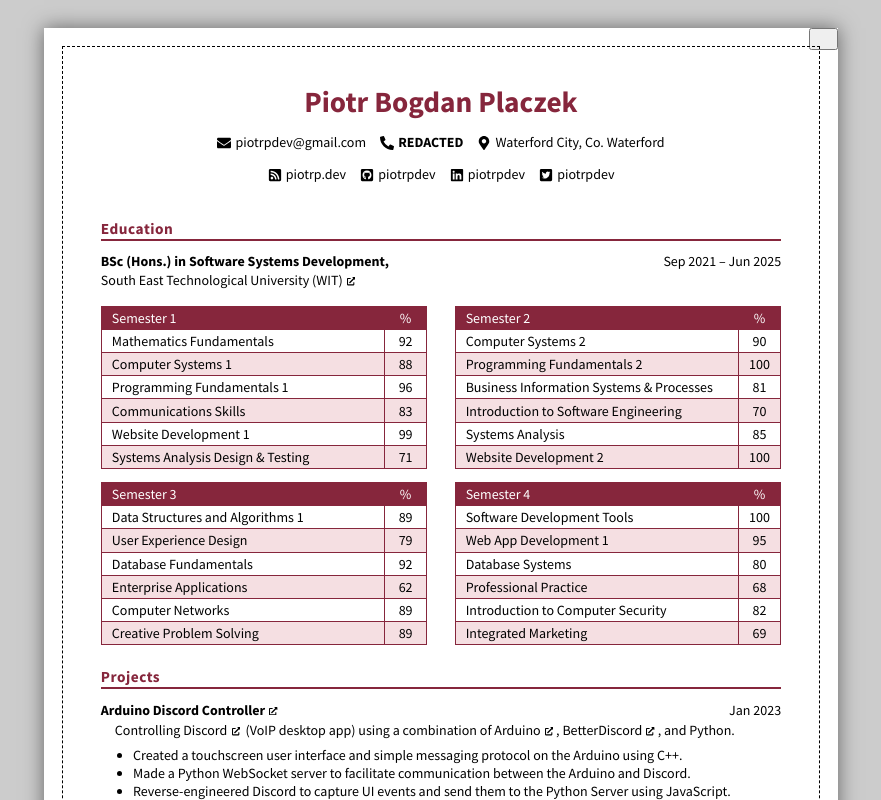
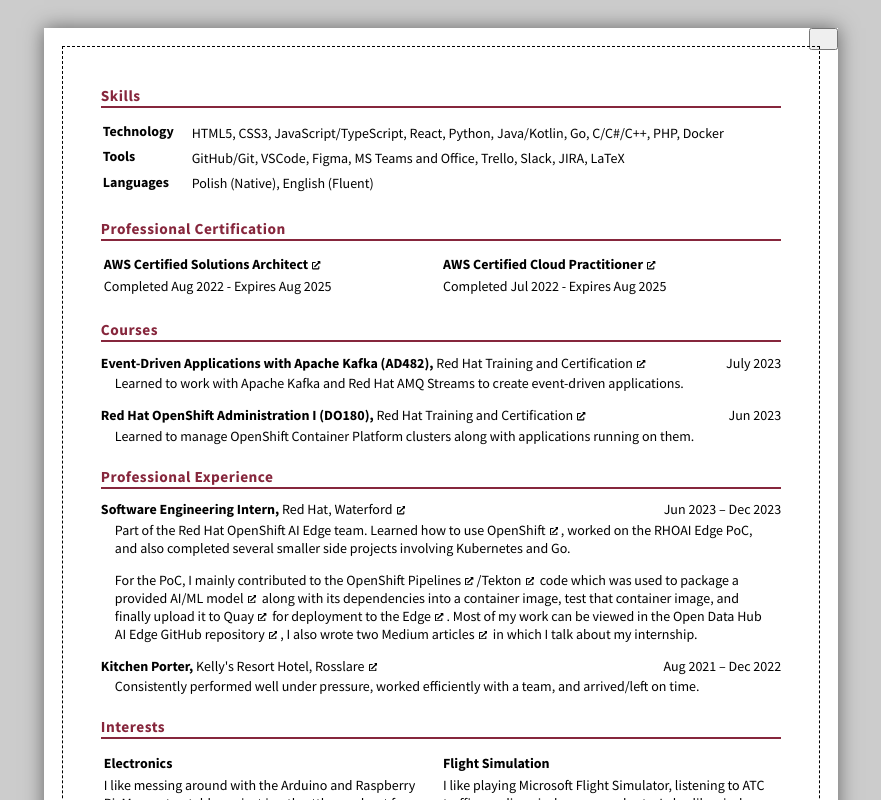
Before and after one commit to piotrpdev/resume, a React (Vite) app: page / in a window 1280 px wide. Shown: the top 800 px of the page, without its empty margins (199-1080 px from the left). Built offline with nearby package versions, Linux system fonts and the light colour scheme; some icons are missing.

Commit message:
feat: updated projects, certs, courses, work

```diff
--- a/src/App.jsx
+++ b/src/App.jsx
@@ -22,12 +22,18 @@
 import Results from "./components/Results";
 
 function App() {
-  const [flipPage, setFlipPage] = React.useState(true);
+  const [flipPage, setFlipPage] = React.useState(false);
 
   return (
     <>
       <aside>
-        <button type="button" onClick={() => setFlipPage(prev => !prev)} aria-label="Flip Page"><FaRotate /></button>
+        <button
+          type="button"
+          onClick={() => setFlipPage((prev) => !prev)}
+          aria-label="Flip Page"
+        >
+          <FaRotate />
+        </button>
       </aside>
       {flipPage ? (
         <>
@@ -43,6 +49,7 @@
                 <ContactIconWrapper
                   href="tel:***REMOVED***"
                   icon={<FaPhoneAlt />}
+                  // @ts-ignore
                   text={import.meta.env.VITE_PHONE_NUMBER || <b>REDACTED</b>}
                 />
                 <ContactIconWrapper
@@ -91,7 +98,6 @@
           </section>
 
           <section>
-            {/* TODO: Update these */}
             <SectionHeading>Projects</SectionHeading>
 
             <Heading
@@ -105,15 +111,35 @@
             </Heading>
             <div className="indentedContent project">
               <p>
-                Controlling <ExtLinkText text="Discord" href="https://discord.com/safety/360044149331-what-is-discord" /> (VoIP desktop app) using a combination of <ExtLinkText text="Arduino" href="https://learn.sparkfun.com/tutorials/what-is-an-arduino/all" />, <ExtLinkText text="BetterDiscord" href="https://betterdiscord.app/" />, and Python.
+                Controlling{" "}
+                <ExtLinkText
+                  text="Discord"
+                  href="https://discord.com/safety/360044149331-what-is-discord"
+                />{" "}
+                (VoIP desktop app) using a combination of{" "}
+                <ExtLinkText
+                  text="Arduino"
+                  href="https://learn.sparkfun.com/tutorials/what-is-an-arduino/all"
+                />
+                ,{" "}
+                <ExtLinkText
+                  text="BetterDiscord"
+                  href="https://betterdiscord.app/"
+                />
+                , and Python.
               </p>
               <ul>
                 <li>
-                  Created a touchscreen user interface and simple messaging protocol on the Arduino using C++.
+                  Created a touchscreen user interface and simple messaging
+                  protocol on the Arduino using C++.
                 </li>
-                <li>Made a Python WebSocket server to facilitate communication between the Arduino and Discord.</li>
                 <li>
-                  Reverse-engineered Discord to capture UI events and send them to the Python Server using JavaScript.
+                  Made a Python WebSocket server to facilitate communication
+                  between the Arduino and Discord.
+                </li>
+                <li>
+                  Reverse-engineered Discord to capture UI events and send them
+                  to the Python Server using JavaScript.
                 </li>
               </ul>
             </div>
@@ -152,8 +178,8 @@
                   including Webhooks and uploading files.
                 </li>
                 <li>
-                  Used YAML and understanding of Linux to create effective scripts
-                  for Virtual Machines.
+                  Used YAML and understanding of Linux to create effective
+                  scripts for Virtual Machines.
                 </li>
               </ul>
             </div>
@@ -203,15 +229,16 @@
               <ul>
                 <li>
                   Went through the whole process of coming up with an idea,
-                  designing an app, prototyping, and publishing the final product.
+                  designing an app, prototyping, and publishing the final
+                  product.
                 </li>
                 <li>
                   Used Expo, React Native, TypeScript, and React Native Paper
                 </li>
                 <li>
                   Worked on the project on a regular basis, avoiding scope creep
-                  and using a Kanban board to focus on finishing the product in a
-                  timely manner.
+                  and using a Kanban board to focus on finishing the product in
+                  a timely manner.
                 </li>
               </ul>
             </div>
@@ -220,17 +247,22 @@
       ) : (
         <>
           <section>
-            {/* TODO: Update these */}
             <SectionHeading>Skills</SectionHeading>
             <div className="skills">
               <table>
                 <tr>
                   <th>Technology</th>
-                  <td>HTML5, CSS3, JavaScript, TypeScript, React, Svelte, Python, Java, PHP, Docker</td>
+                  <td>
+                    HTML5, CSS3, JavaScript/TypeScript, React, Python,{" "}
+                    Java/Kotlin, Go, C/C#/C++, PHP, Docker
+                  </td>
                 </tr>
                 <tr>
                   <th>Tools</th>
-                  <td>GitHub, VSCode, Figma, Microsoft Teams and Office, Trello, Slack, LaTeX</td>
+                  <td>
+                    GitHub/Git, VSCode, Figma, MS Teams and Office, Trello,
+                    Slack, JIRA, LaTeX
+                  </td>
                 </tr>
                 <tr>
                   <th>Languages</th>
@@ -245,8 +277,18 @@
             <div className="certs">
               <table>
                 <tr>
-                  <th><ExtLinkText text="AWS Certified Solutions Architect" href="https://www.credly.com/badges/3f71b700-5869-4486-a00e-8f954a4fabbc/linked_in_profile" /></th>
-                  <th><ExtLinkText text="AWS Certified Cloud Practitioner" href="https://www.credly.com/badges/753358be-51cd-4817-897b-ae7dab4ddc3d/linked_in_profile" /></th>
+                  <th>
+                    <ExtLinkText
+                      text="AWS Certified Solutions Architect"
+                      href="https://www.credly.com/badges/3f71b700-5869-4486-a00e-8f954a4fabbc/linked_in_profile"
+                    />
+                  </th>
+                  <th>
+                    <ExtLinkText
+                      text="AWS Certified Cloud Practitioner"
+                      href="https://www.credly.com/badges/753358be-51cd-4817-897b-ae7dab4ddc3d/linked_in_profile"
+                    />
+                  </th>
                 </tr>
                 <tr>
                   <td>Completed Aug 2022 - Expires Aug 2025</td>
@@ -257,12 +299,52 @@
           </section>
 
           <section>
-            {/* TODO: Add the OpenShift and Kafka course, maybe the Golang course? */}
             <SectionHeading>Courses</SectionHeading>
+
             <Heading
               className="heading inline"
+              href="https://www.redhat.com/en/services/training/ad482-developing-event-driven-applications-apache-kafka-and-red-hat-amq-streams"
+              aside="July 2023"
+            >
+              <HeadingTitle>
+                Event-Driven Applications with Apache Kafka (AD482),{" "}
+              </HeadingTitle>
+              <HeadingSubtitle>
+                Red Hat Training and Certification
+              </HeadingSubtitle>
+            </Heading>
+
+            <div className="indentedContent">
+              <p>
+                Learned to work with Apache Kafka and Red Hat AMQ Streams to
+                create event-driven applications.
+              </p>
+            </div>
+
+            <Heading
+              className="heading inline"
+              href="https://www.redhat.com/en/services/training/red-hat-openshift-administration-i-operating-a-production-cluster"
+              aside="Jun 2023"
+            >
+              <HeadingTitle>
+                Red Hat OpenShift Administration I (DO180),{" "}
+              </HeadingTitle>
+              <HeadingSubtitle>
+                Red Hat Training and Certification
+              </HeadingSubtitle>
+            </Heading>
+
+            <div className="indentedContent">
+              <p>
+                Learned to manage OpenShift Container Platform clusters along
+                with applications running on them.
+              </p>
+            </div>
+
+            {/* <Heading
+              className="heading inline"
               href="https://www.netacad.com/courses/os-it/ndg-linux-essentials"
-              aside="Sep 2021 &#8211; Mar 2022"
+              aside="Sep 2021"
             >
               <HeadingTitle>
                 NDG Linux Essentials,{" "}
@@ -274,36 +356,75 @@
 
             <div className="indentedContent">
               <p>
-                Learned the important parts of working with Linux including scipting, archiving/compression, etc.
+                Learned the important parts of working with Linux including scripting, archiving/compression, etc.
+              </p>
+            </div> */}
+          </section>
+
+          <section>
+            <SectionHeading>Professional Experience</SectionHeading>
+
+            <Heading
+              className="heading inline"
+              href="https://www.redhat.com/en"
+              aside="Jun 2023 &#8211; Dec 2023"
+            >
+              <HeadingTitle>Software Engineering Intern, </HeadingTitle>
+              <HeadingSubtitle>Red Hat, Waterford</HeadingSubtitle>
+            </Heading>
+
+            <div className="indentedContent">
+              <p>
+                Part of the Red Hat OpenShift AI Edge team. Learned how to use{" "}
+                <ExtLinkText
+                  text="OpenShift"
+                  href="https://www.redhat.com/en/technologies/cloud-computing/openshift"
+                />
+                , worked on the RHOAI Edge PoC, and also completed several
+                smaller side projects involving Kubernetes and Go.
+              </p>
+              <p>
+                For the PoC, I mainly contributed to the{" "}
+                <ExtLinkText
+                  text="OpenShift Pipelines"
+                  href="https://docs.openshift.com/pipelines/1.13/about/understanding-openshift-pipelines.html"
+                />
+                /<ExtLinkText text="Tekton" href="https://tekton.dev/" /> code
+                which was used to package a provided{" "}
+                <ExtLinkText
+                  text="AI/ML model"
+                  href="https://www.redhat.com/en/blog/what-aiml-and-why-does-it-matter-your-business"
+                />{" "}
+                along with its dependencies into a container image, test that
+                container image, and finally upload it to{" "}
+                <ExtLinkText text="Quay" href="https://quay.io/" /> for
+                deployment to the{" "}
+                <ExtLinkText
+                  text="Edge"
+                  href="https://www.redhat.com/en/products/edge"
+                />
+                . Most of my work can be viewed in the <ExtLinkText text="Open Data Hub AI Edge GitHub repository" href="https://github.com/opendatahub-io/ai-edge" />, I also wrote <ExtLinkText text="two Medium articles" href="https://medium.com/piotr-p%C5%82aczeks-red-hat-internship-experience/new-journey-at-red-hat-c964da99b3c7" /> in which I talk about my internship.
+              </p>
+            </div>
+
+            <Heading
+              className="heading inline"
+              href="https://www.kellys.ie/"
+              aside="Aug 2021 &#8211; Dec 2022"
+            >
+              <HeadingTitle>Kitchen Porter, </HeadingTitle>
+              <HeadingSubtitle>Kelly&apos;s Resort Hotel, Rosslare</HeadingSubtitle>
+            </Heading>
+
+            <div className="indentedContent">
+              <p>
+                Consistently performed well under pressure, worked efficiently
+                with a team, and arrived/left on time.
               </p>
             </div>
           </section>
 
-          <section>
-            {/* TODO: Update this and add Red Hat, maybe remove kelly's for space? Description length? Add logo */}
-            <SectionHeading>Professional Experience</SectionHeading>
-            <Heading
-              className="heading inline"
-              href="https://www.kellys.ie/"
-              aside="Aug 2021 &#8211; Present"
-            >
-              <HeadingTitle>
-                Wash-up Personnel,{" "}
-              </HeadingTitle>
-              <HeadingSubtitle>
-                Kelly's Resort Hotel, Rosslare
-              </HeadingSubtitle>
-            </Heading>
-
-            <div className="indentedContent">
-              <p>
-                Consistently able to perform under pressure, work efficiently with a team, and arrive/leave on time.
-              </p>
-            </div>
-          </section>
-
-          <section>
-            {/* TODO: Remove this for space? */}
+          {/* <section>
             <SectionHeading>Volunteering Experience</SectionHeading>
             <Heading
               className="heading inline"
@@ -323,7 +444,7 @@
 helping with the cleaning of my town and landscaping.
               </p>
             </div>
-          </section>
+          </section> */}
 
           <section>
             {/* TODO: Condense/Remove two for space? */}
@@ -335,16 +456,29 @@
                   <th>Flight Simulation</th>
                 </tr>
                 <tr>
-                  <td>I like messing around with the Arduino and Raspberry Pi. My most notable project is a throttle quadrant for flight sims.</td>
-                  <td>I like playing Microsoft Flight Simulator, listening to ATC traffic, reading airplane manuals etc. I also like airplane related documentaries.</td>
+                  <td>
+                    I like messing around with the Arduino and Raspberry Pi. My
+                    most notable project is a throttle quadrant for flight sims.
+                  </td>
+                  <td>
+                    I like playing Microsoft Flight Simulator, listening to ATC
+                    traffic, reading airplane manuals etc. I also like airplane
+                    related documentaries.
+                  </td>
                 </tr>
                 <tr>
                   <th>Gaming</th>
                   <th>Music</th>
                 </tr>
                 <tr>
-                  <td>I like playing milsims such as Arma 3 along with some casual games such as Rocket League and Pokemon.</td>
-                  <td>I love all aspects of music: listening, composition, general theory, etc.</td>
+                  <td>
+                    I like playing milsims such as Arma 3 along with some casual
+                    games such as Rocket League and Pokemon.
+                  </td>
+                  <td>
+                    I love all aspects of music: listening, composition, general
+                    theory, etc.
+                  </td>
                 </tr>
               </table>
             </div>
@@ -355,7 +489,7 @@
             <div className="references">
               <table>
                 <tr>
-                  <th>Brendan O'Farrell</th>
+                  <th>Brendan O&apos;Farrell</th>
                   <th>Mary Lyng</th>
                   <th>Niamh Lambert</th>
                 </tr>
@@ -367,7 +501,7 @@
                 <tr>
                   <td>Red Hat</td>
                   <td>South East Technological University</td>
-                  <td>Kelly’s Resort Hotel & Spa</td>
+                  <td>Kelly&apos;s Resort Hotel & Spa</td>
                 </tr>
                 <tr>
                   <td>bofarrel@redhat.com</td>
@@ -375,7 +509,12 @@
                   <td>NLambert@kellys.ie</td>
                 </tr>
                 <tr>
-                  <td>{import.meta.env.VITE_BRENDAN_PHONE_NUMBER || <b>REDACTED</b>}</td>
+                  <td>
+                    {/* @ts-ignore */}
+                    {import.meta.env.VITE_BRENDAN_PHONE_NUMBER || (
+                      <b>REDACTED</b>
+                    )}
+                  </td>
                   <td>+353 51 302 057</td>
                   <td>+353 53 913 2114</td>
                 </tr>
```
